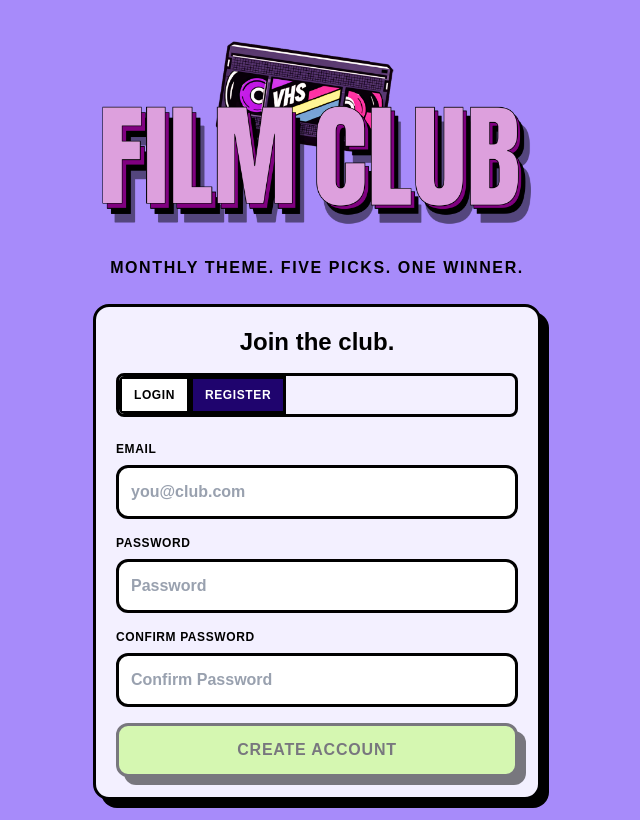
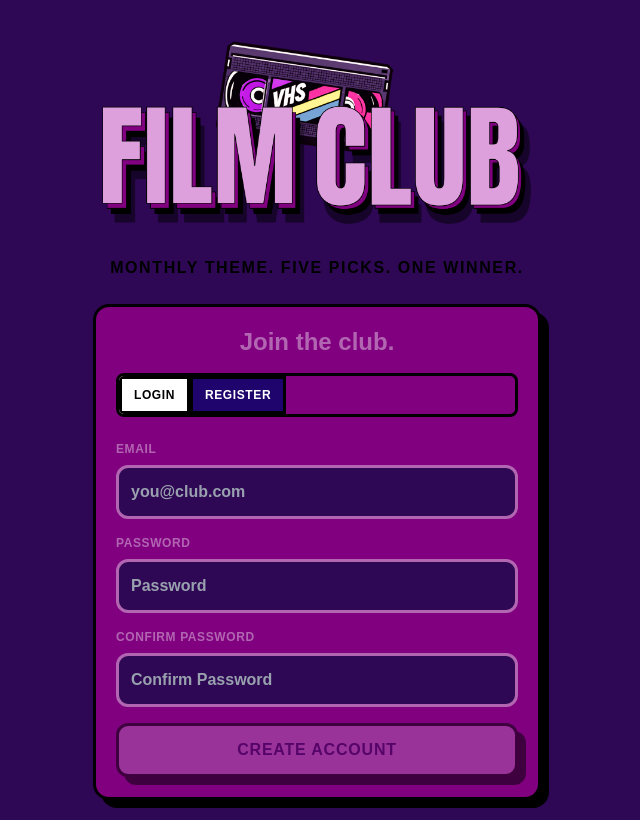
Before and after one commit to xenkou90/film-club, a Next.js app: page /register in a window 1280 px wide. Shown: the whole page, without its empty margins (323-963 px from the left). Built offline with nearby package versions, Linux system fonts and the light colour scheme.

Commit message:
feat(ui): update color scheme to deep purple palette across all pages and components

```diff
--- a/src/app/admin/page.tsx
+++ b/src/app/admin/page.tsx
@@ -17,7 +17,7 @@ export default async function Adminpage(props: AdminPageProps) {
 
     if (!allowed) {
         return (
-            <main className="min-h-screen bg-[#a78bfa] p-5 flex items-center justify-center">
+            <main className="min-h-screen bg-[#2e0854] p-5 flex items-center justify-center">
                 <section className="w-full max-w-md">
                     <div className="brut-card w-full">
                         <p className="text-xs font-extrabold tracking-widest uppercase opacity-80">
@@ -39,7 +39,7 @@ export default async function Adminpage(props: AdminPageProps) {
     }
 
     return (
-        <main className="min-h-screen bg-[#a78bfa] p-5 flex items-center justify-center">
+        <main className="min-h-screen bg-[#2e0854] p-5 flex items-center justify-center">
             <section className="w-full max-w-md">
                 <AdminPanel adminKey={adminKey} />
             </section>
--- a/src/app/globals.css
+++ b/src/app/globals.css
@@ -1,8 +1,8 @@
 @import "tailwindcss";
 
 :root {
-  --background: #a78bfa;
-  --foreground: #000000;
+  --background: #2e0854;
+  --foreground: #b266b2;
 }
 
 @theme inline {
@@ -10,13 +10,6 @@
   --color-foreground: var(--foreground);
   --font-sans: var(--font-geist-sans);
   --font-mono: var(--font-geist-mono);
-}
-
-@media (prefers-color-scheme: dark) {
-  :root {
-    --background: #0a0a0a;
-    --foreground: #ededed;
-  }
 }
 
 body {
@@ -27,22 +20,23 @@ body {
 
 @layer components {
   .brut-card {
-    @apply bg-[#f3f0ff] text-black border-[3px] border-black rounded-2xl shadow-[8px_8px_0_0_#000] p-5;
+    @apply border-[3px] border-black rounded-2xl shadow-[8px_8px_0_0_#000] p-5;
+    background-color: #800080;
+    color: #b266b2;
   }
-
   .brut-input {
-    @apply w-full bg-white border-[3px] border-black rounded-xl px-3 py-3 font-bold outline-none;
+    @apply w-full border-[3px] rounded-xl px-3 py-3 font-bold outline-none;
+    background-color: #2e0854;
+    color: #b266b2;
+    border-color: #b266b2;
   }
-
   .brut-input:focus {
     box-shadow: 6px 6px 0 0 #000;
     transform: translate(-1px, -1px);
   }
-
   .brut-btn {
     @apply w-full border-[3px] border-black rounded-xl px-4 py-3 font-extrabold uppercase tracking-wider shadow-[8px_8px_0_0_#000] active:translate-x-[4px] active:shadow-none disabled:opacity-50 disabled:cursor-not-allowed;
   }
-
   .brut-tab {
     @apply border-[3px] border-black px-3 py-2 text-xs font-extrabold uppercase tracking-wider;
   }
--- a/src/app/page.tsx
+++ b/src/app/page.tsx
@@ -3,7 +3,7 @@ import LogoHeader from "@/components/LogoHeader";
 
 export default function Home() {
   return (
-    <main className="min-h-screen bg-[#a78bfa] p-5 flex items-center justify-center">
+    <main className="min-h-screen bg-[#2e0854] p-5 flex items-center justify-center">
       <div className="flex flex-col items-center gap-6 w-full max-w-md">
         <LogoHeader />
         <AuthCard />
--- a/src/app/register/page.tsx
+++ b/src/app/register/page.tsx
@@ -11,7 +11,7 @@ export default async function RegisterPage(props: RegisterPageProps) {
     const token = Array.isArray(tokenRaw) ? tokenRaw[0] : tokenRaw ?? "";
 
     return (
-        <main className="min-h-screen bg-[#a78bfa] p-5 flex items-center justify-center">
+        <main className="min-h-screen bg-[#2e0854] p-5 flex items-center justify-center">
             <div className="flex flex-col items-center gap-6 w-full max-w-md">
                 <LogoHeader />
                 <AuthCard defaultMode="register" inviteToken={token} />
--- a/src/app/round/page.tsx
+++ b/src/app/round/page.tsx
@@ -85,7 +85,7 @@ export default async function RoundPage() {
     const rsvp = await getUserRSVP(data.id, userId);
 
     return (
-        <main className="min-h-screen bg-[#a78bfa] p-5 flex items-center justify-center">
+        <main className="min-h-screen bg-[#2e0854] p-5 flex items-center justify-center">
             <section className="w-full max-w-md flex flex-col items-center gap-6">
                 <LogoHeader />
                 <PhaseWatcher roundId={data.id} phase={data.phase} />
--- a/src/components/AuthCard.tsx
+++ b/src/components/AuthCard.tsx
@@ -208,7 +208,7 @@ export default function AuthCard({
                         </label>
 
                         <button
-                            className="brut-btn bg-[#b8ff66]"
+                            className="brut-btn bg-[#4b004b] text-[#b266b2] disabled:bg-[#b266b2] disabled:text-[#2e0854]"
                             type="submit"
                             disabled={!loginIsValid || isSubmitting}
                             title={
@@ -267,7 +267,7 @@ export default function AuthCard({
 
                         <button
                             type="submit"
-                            className="brut-btn bg-[#b8ff66]"
+                            className="brut-btn bg-[#4b004b] text-[#b266b2] disabled:bg-[#b266b2] disabled:text-[#2e0854]"
                             disabled={!registerIsValid || isSubmitting}
                             title={
                                 !registerIsValid
```
